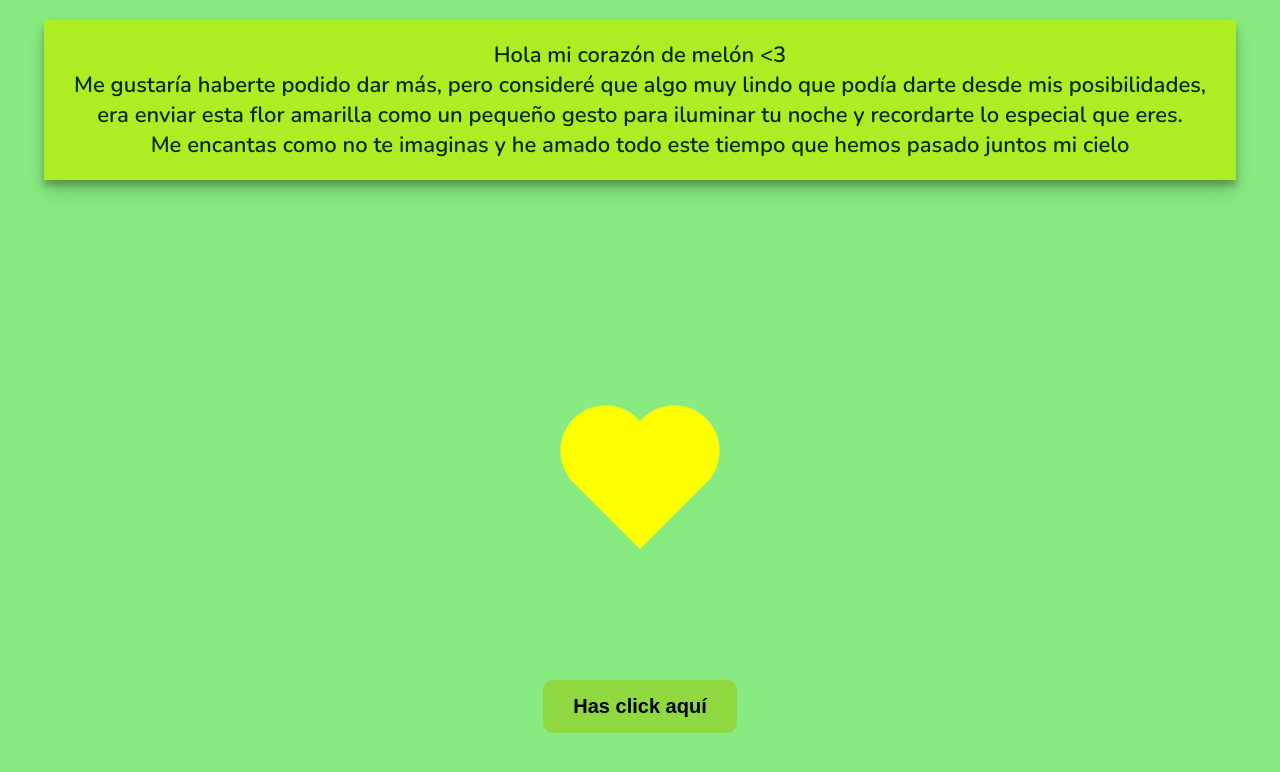
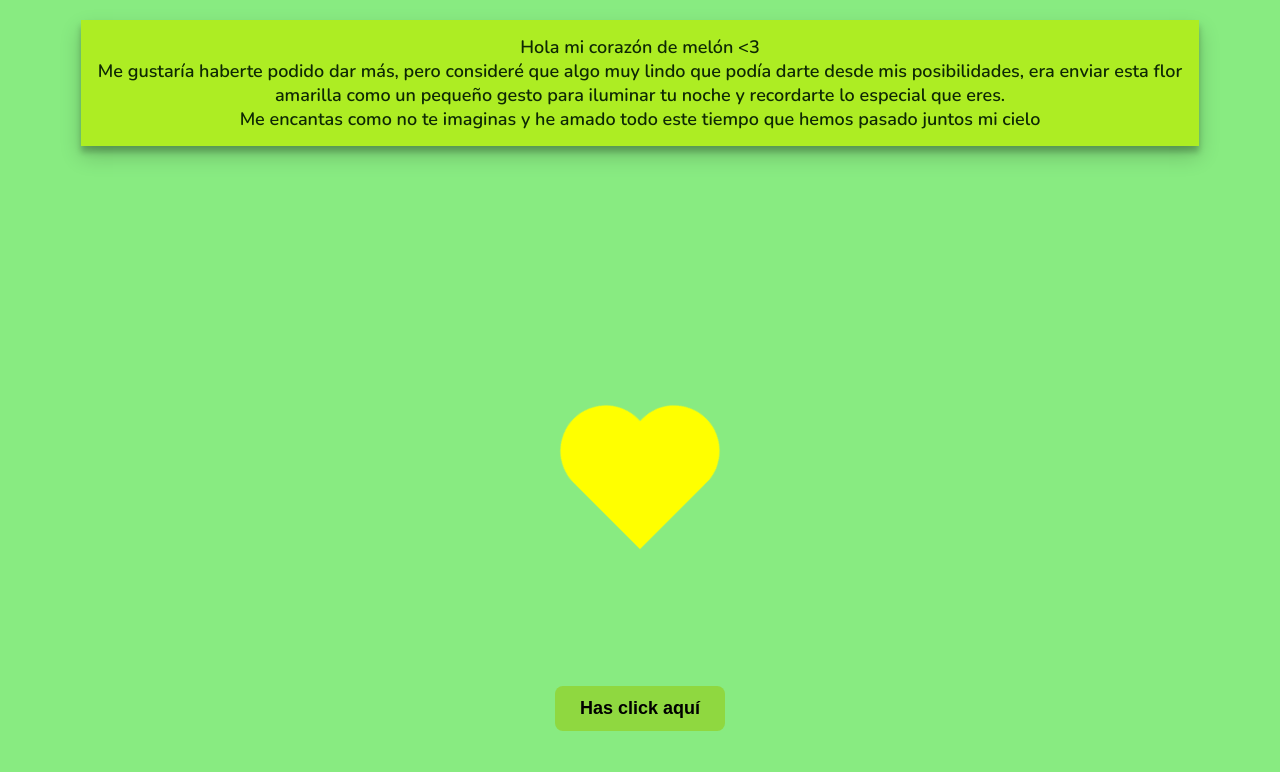
Before and after one commit to EddieZC20/florecitas, a plain HTML site: page index.html in a window 1280 px wide. Drawn offline with nearby package versions, Linux system fonts and the light colour scheme.

Commit message:
Update index.html

```diff
--- a/index.html
+++ b/index.html
@@ -76,33 +76,33 @@
         .bday {
             text-align: center;
             box-shadow: 0 10px 20px rgba(0, 0, 0, 0.19), 0 6px 6px rgba(0, 0, 0, 0.23);
-            font-size: 22px; /* Aumenté el tamaño */
+            font-size: 18px; /* Tamaño más moderado */
             font-family: 'Nunito', sans-serif;
             font-weight: 600;
             color: #0e2804;
             margin: 20px auto;
-            padding: 20px;
+            padding: 15px;
             background-color: #aded23;
-            max-width: 90%;
+            max-width: 85%;
         }
 
         button {
             background-color: rgb(143, 216, 64);
             display: block;
             margin: 20px auto;
-            padding: 15px 30px; /* Aumenté el tamaño */
+            padding: 12px 25px; /* Tamaño ajustado */
             color: white;
-            font-size: 20px; /* Aumenté el tamaño */
+            font-size: 18px; /* Tamaño moderado */
             border: none;
-            border-radius: 10px;
-            margin-top: 60vh;
+            border-radius: 8px;
+            margin-top: 65vh;
         }
 
         a {
             color: black;
             font-weight: bold;
             text-decoration: none;
-            font-size: 20px; /* Aumenté el tamaño */
+            font-size: 18px; /* Tamaño ajustado */
         }
 
         .elements {
@@ -114,17 +114,17 @@
         /* Ajustes para móviles */
         @media (max-width: 600px) {
             .bday {
-                font-size: 24px; /* Aún más grande en pantallas pequeñas */
-                padding: 25px;
+                font-size: 20px; /* Un poco más grande en móvil */
+                padding: 20px;
             }
 
             button {
-                font-size: 22px;
-                padding: 18px 35px;
+                font-size: 20px;
+                padding: 14px 28px;
             }
 
             a {
-                font-size: 22px;
+                font-size: 20px;
             }
         }
 
```
